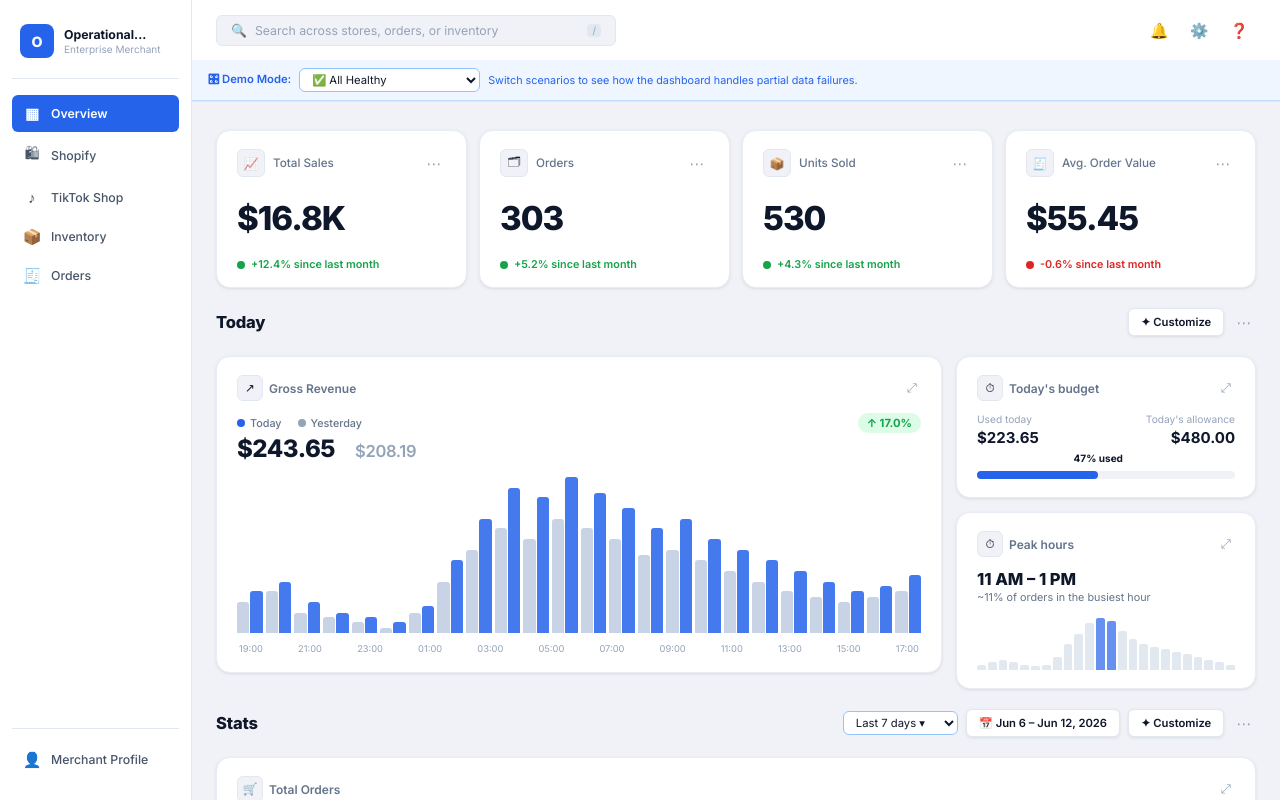
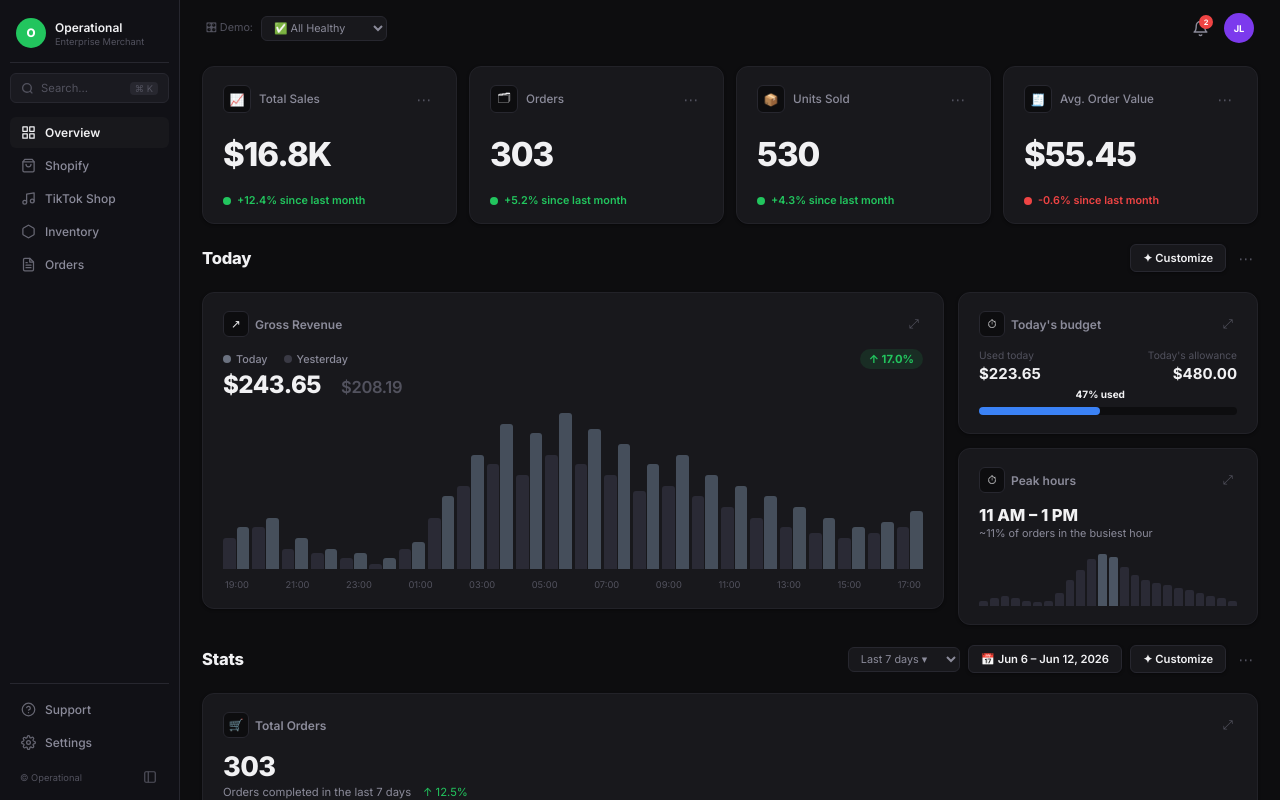
Before and after one commit to JesuaLabor/ecommerce-command-center, a React (Vite) app: page / in a window 1280 px wide. Shown: the top 800 px of the page. Built offline with nearby package versions, Linux system fonts and the light colour scheme.

Commit message:
feat: full dark theme UI redesign matching reference image

```diff
--- a/src/App.jsx
+++ b/src/App.jsx
@@ -1,23 +1,22 @@
 import { useState, useEffect, useCallback } from "react";
 import { fetchDashboard } from "./api/mockData";
 
-import Sidebar from "./components/Sidebar";
-import TopBar from "./components/TopBar";
-import OverviewPage from "./components/OverviewPage";
-import KPISummary from "./components/KPISummary";
+import Sidebar        from "./components/Sidebar";
+import OverviewPage   from "./components/OverviewPage";
+import KPISummary     from "./components/KPISummary";
 import StorePerformance from "./components/StorePerformance";
-import LoadingScreen from "./components/LoadingScreen";
+import LoadingScreen  from "./components/LoadingScreen";
 
 /**
- * App — root component, owns all global state.
- * Global state: dashboardData, loading, error, scenario, activePage
+ * App — root component.
+ * Removed the TopBar/scenario strip from the grid; demo mode moved to main header.
  */
 export default function App() {
   const [dashboardData, setDashboardData] = useState(null);
-  const [loading, setLoading] = useState(true);
-  const [error, setError] = useState(null);
-  const [scenario, setScenario] = useState("healthy");
-  const [activePage, setActivePage] = useState("overview");
+  const [loading, setLoading]             = useState(true);
+  const [error, setError]                 = useState(null);
+  const [scenario, setScenario]           = useState("healthy");
+  const [activePage, setActivePage]       = useState("overview");
 
   const loadDashboard = useCallback(async (s) => {
     setLoading(true);
@@ -53,32 +52,55 @@ export default function App() {
   }
 
   const pageLabels = {
-    overview: { title: "Overview", sub: "Full performance snapshot across all connected platforms." },
-    shopify: { title: "Shopify Management", sub: "7-day performance overview across all active Shopify storefronts." },
-    tiktok: { title: "TikTok Shop", sub: "TikTok Shop orders, revenue, and sync status." },
-    inventory: { title: "Inventory", sub: "Stock levels, low-stock alerts, and SKU health." },
-    orders: { title: "Orders", sub: "Unified order feed across Shopify and TikTok Shop." },
+    overview:  { title: "Overview",           sub: "Full performance snapshot across all connected platforms." },
+    shopify:   { title: "Shopify Management", sub: "7-day performance overview across all active Shopify storefronts." },
+    tiktok:    { title: "TikTok Shop",        sub: "TikTok Shop orders, revenue, and sync status." },
+    inventory: { title: "Inventory",          sub: "Stock levels, low-stock alerts, and SKU health." },
+    orders:    { title: "Orders",             sub: "Unified order feed across Shopify and TikTok Shop." },
   };
-  const page = pageLabels[activePage] ?? pageLabels.shopify;
+  const page = pageLabels[activePage] ?? pageLabels.overview;
 
   return (
     <div className="app">
-      {/* ── Sidebar (grid-area: sidebar) ── */}
+      {/* ── Sidebar ── */}
       <Sidebar activePage={activePage} onNavigate={setActivePage} />
 
-      {/* ── Topbar + scenario strip (grid-area: topbar) ── */}
-      <div className="topbar-wrapper">
-        <TopBar scenario={scenario} onScenarioChange={setScenario} />
-      </div>
+      {/* ── Main ── */}
+      <main className="main" id="main-content">
 
-      {/* ── Main content (grid-area: main) ── */}
-      <main className="main" id="main-content">
+        {/* Top-right actions bar */}
+        <div className="main-topbar">
+          <div className="main-topbar-left">
+            <label className="demo-label">🎛 Demo:</label>
+            <select
+              id="scenario-select"
+              className="scenario-select"
+              value={scenario}
+              onChange={(e) => setScenario(e.target.value)}
+            >
+              <option value="healthy">✅ All Healthy</option>
+              <option value="stale">⚠️ TikTok Stale</option>
+              <option value="unavailable">🔴 TikTok Down</option>
+              <option value="shopify_down">🔴 Shopify Down</option>
+              <option value="both_down">🔴🔴 Both Down</option>
+            </select>
+          </div>
+          <div className="main-topbar-right">
+            <button className="topbar-icon-btn" aria-label="Notifications" id="btn-notifications">
+              <svg width="17" height="17" viewBox="0 0 24 24" fill="none" stroke="currentColor" strokeWidth="2" strokeLinecap="round" strokeLinejoin="round">
+                <path d="M18 8A6 6 0 006 8c0 7-3 9-3 9h18s-3-2-3-9"/><path d="M13.73 21a2 2 0 01-3.46 0"/>
+              </svg>
+              <span className="notif-badge">2</span>
+            </button>
+            <div className="user-avatar" id="btn-user-menu">JL</div>
+          </div>
+        </div>
+
+        {/* Page content */}
         {activePage === "overview" ? (
-          /* Overview has its own internal layout */
           <OverviewPage platforms={dashboardData.platforms} />
         ) : (
           <>
-            {/* Page header */}
             <div className="page-header">
               <div className="page-title-block">
                 <h1 className="page-title">{page.title}</h1>
@@ -89,17 +111,11 @@ export default function App() {
                 <button className="btn-primary" id="btn-sync-stores" onClick={() => loadDashboard(scenario)}>↻ Sync Stores</button>
               </div>
             </div>
-
-            {/* KPI cards */}
             <KPISummary platforms={dashboardData.platforms} />
-
-            {/* Store performance table */}
             <StorePerformance platforms={dashboardData.platforms} />
           </>
         )}
       </main>
-
-
     </div>
   );
 }
--- a/src/components/Sidebar.jsx
+++ b/src/components/Sidebar.jsx
@@ -1,50 +1,140 @@
 /**
- * Sidebar — presentational, no local state.
+ * Sidebar — dark theme, matches reference design.
  * Props: activePage {string}, onNavigate {function}
  */
 export default function Sidebar({ activePage, onNavigate }) {
-  const navItems = [
-    { id: "overview",   icon: "▦",  label: "Overview" },
-    { id: "shopify",    icon: "🛍",  label: "Shopify" },
-    { id: "tiktok",     icon: "♪",  label: "TikTok Shop" },
-    { id: "inventory",  icon: "📦", label: "Inventory" },
-    { id: "orders",     icon: "🧾", label: "Orders" },
+  const mainNav = [
+    {
+      id: "overview",
+      label: "Overview",
+      icon: (
+        <svg width="15" height="15" viewBox="0 0 24 24" fill="none" stroke="currentColor" strokeWidth="2" strokeLinecap="round" strokeLinejoin="round">
+          <rect x="3" y="3" width="7" height="7"/><rect x="14" y="3" width="7" height="7"/>
+          <rect x="14" y="14" width="7" height="7"/><rect x="3" y="14" width="7" height="7"/>
+        </svg>
+      ),
+    },
+    {
+      id: "shopify",
+      label: "Shopify",
+      icon: (
+        <svg width="15" height="15" viewBox="0 0 24 24" fill="none" stroke="currentColor" strokeWidth="2" strokeLinecap="round" strokeLinejoin="round">
+          <path d="M6 2L3 6v14a2 2 0 002 2h14a2 2 0 002-2V6l-3-4z"/><line x1="3" y1="6" x2="21" y2="6"/>
+          <path d="M16 10a4 4 0 01-8 0"/>
+        </svg>
+      ),
+    },
+    {
+      id: "tiktok",
+      label: "TikTok Shop",
+      icon: (
+        <svg width="15" height="15" viewBox="0 0 24 24" fill="none" stroke="currentColor" strokeWidth="2" strokeLinecap="round" strokeLinejoin="round">
+          <path d="M9 18V5l12-2v13"/><circle cx="6" cy="18" r="3"/><circle cx="18" cy="16" r="3"/>
+        </svg>
+      ),
+    },
+    {
+      id: "inventory",
+      label: "Inventory",
+      icon: (
+        <svg width="15" height="15" viewBox="0 0 24 24" fill="none" stroke="currentColor" strokeWidth="2" strokeLinecap="round" strokeLinejoin="round">
+          <path d="M21 16V8a2 2 0 00-1-1.73l-7-4a2 2 0 00-2 0l-7 4A2 2 0 003 8v8a2 2 0 001 1.73l7 4a2 2 0 002 0l7-4A2 2 0 0021 16z"/>
+        </svg>
+      ),
+    },
+    {
+      id: "orders",
+      label: "Orders",
+      icon: (
+        <svg width="15" height="15" viewBox="0 0 24 24" fill="none" stroke="currentColor" strokeWidth="2" strokeLinecap="round" strokeLinejoin="round">
+          <path d="M14 2H6a2 2 0 00-2 2v16a2 2 0 002 2h12a2 2 0 002-2V8z"/><polyline points="14 2 14 8 20 8"/>
+          <line x1="16" y1="13" x2="8" y2="13"/><line x1="16" y1="17" x2="8" y2="17"/><polyline points="10 9 9 9 8 9"/>
+        </svg>
+      ),
+    },
+  ];
+
+  const bottomNav = [
+    {
+      id: "support",
+      label: "Support",
+      icon: (
+        <svg width="15" height="15" viewBox="0 0 24 24" fill="none" stroke="currentColor" strokeWidth="2" strokeLinecap="round" strokeLinejoin="round">
+          <circle cx="12" cy="12" r="10"/><path d="M9.09 9a3 3 0 015.83 1c0 2-3 3-3 3"/><line x1="12" y1="17" x2="12.01" y2="17"/>
+        </svg>
+      ),
+    },
+    {
+      id: "settings",
+      label: "Settings",
+      icon: (
+        <svg width="15" height="15" viewBox="0 0 24 24" fill="none" stroke="currentColor" strokeWidth="2" strokeLinecap="round" strokeLinejoin="round">
+          <circle cx="12" cy="12" r="3"/>
+          <path d="M19.4 15a1.65 1.65 0 00.33 1.82l.06.06a2 2 0 010 2.83 2 2 0 01-2.83 0l-.06-.06a1.65 1.65 0 00-1.82-.33 1.65 1.65 0 00-1 1.51V21a2 2 0 01-4 0v-.09A1.65 1.65 0 009 19.4a1.65 1.65 0 00-1.82.33l-.06.06a2 2 0 01-2.83-2.83l.06-.06A1.65 1.65 0 004.68 15a1.65 1.65 0 00-1.51-1H3a2 2 0 010-4h.09A1.65 1.65 0 004.6 9a1.65 1.65 0 00-.33-1.82l-.06-.06a2 2 0 012.83-2.83l.06.06A1.65 1.65 0 009 4.68a1.65 1.65 0 001-1.51V3a2 2 0 014 0v.09a1.65 1.65 0 001 1.51 1.65 1.65 0 001.82-.33l.06-.06a2 2 0 012.83 2.83l-.06.06A1.65 1.65 0 0019.4 9a1.65 1.65 0 001.51 1H21a2 2 0 010 4h-.09a1.65 1.65 0 00-1.51 1z"/>
+        </svg>
+      ),
+    },
   ];
 
   return (
     <aside className="sidebar">
+
+      {/* ── Brand ── */}
       <div className="sidebar-brand">
-        <div className="brand-logo">O</div>
+        <div className="brand-avatar">
+          <span>O</span>
+        </div>
         <div className="brand-text">
-          <span className="brand-title">Operational...</span>
+          <span className="brand-title">Operational</span>
           <span className="brand-sub">Enterprise Merchant</span>
         </div>
       </div>
 
-      <nav>
-        {navItems.map((item) => (
-          <div
+      {/* ── Search ── */}
+      <div className="sidebar-search">
+        <svg className="sidebar-search-icon" width="13" height="13" viewBox="0 0 24 24" fill="none" stroke="currentColor" strokeWidth="2.5">
+          <circle cx="11" cy="11" r="8"/><line x1="21" y1="21" x2="16.65" y2="16.65"/>
+        </svg>
+        <span className="sidebar-search-placeholder">Search...</span>
+        <span className="sidebar-search-shortcut">⌘ K</span>
+      </div>
+
+      {/* ── Main Nav ── */}
+      <nav className="sidebar-nav">
+        {mainNav.map((item) => (
+          <button
             key={item.id}
             className={`nav-item ${activePage === item.id ? "active" : ""}`}
             onClick={() => onNavigate(item.id)}
-            role="button"
-            tabIndex={0}
             id={`nav-${item.id}`}
           >
             <span className="nav-icon">{item.icon}</span>
-            {item.label}
-          </div>
+            <span>{item.label}</span>
+          </button>
         ))}
       </nav>
 
       <div className="sidebar-spacer" />
 
+      {/* ── Bottom Nav ── */}
       <div className="sidebar-bottom">
-        <div className="nav-item" id="nav-merchant-profile">
-          <span className="nav-icon">👤</span>
-          Merchant Profile
+        {bottomNav.map((item) => (
+          <button key={item.id} className="nav-item" id={`nav-${item.id}`}>
+            <span className="nav-icon">{item.icon}</span>
+            <span>{item.label}</span>
+          </button>
+        ))}
+
+        <div className="sidebar-footer-brand">
+          <span className="sidebar-footer-copy">© Operational</span>
+          <button className="sidebar-collapse-btn" aria-label="Collapse sidebar">
+            <svg width="14" height="14" viewBox="0 0 24 24" fill="none" stroke="currentColor" strokeWidth="2">
+              <rect x="3" y="3" width="18" height="18" rx="2"/><line x1="9" y1="3" x2="9" y2="21"/>
+            </svg>
+          </button>
         </div>
       </div>
+
     </aside>
   );
 }
--- a/src/index.css
+++ b/src/index.css
@@ -1,50 +1,47 @@
 @import url('https://fonts.googleapis.com/css2?family=Inter:wght@300;400;500;600;700;800&display=swap');
 
-/* ─── Design Tokens ─────────────────────────────────────────── */
+/* ─── Design Tokens — Dark Theme ────────────────────────────── */
 :root {
-  --bg-app: #f0f2f7;
-  --bg-sidebar: #ffffff;
-  --bg-topbar: #ffffff;
-  --bg-card: #ffffff;
-  --bg-card-hover: #f8f9fc;
-  --bg-active-nav: #2563eb;
-  --bg-table-row: #ffffff;
-  --bg-table-row-hover: #f8faff;
-
-  --text-primary: #0f172a;
-  --text-secondary: #64748b;
-  --text-muted: #94a3b8;
-  --text-nav: #475569;
-  --text-nav-active: #ffffff;
-
-  --accent-blue: #2563eb;
-  --accent-blue-light: #eff6ff;
-  --accent-blue-hover: #1d4ed8;
-
-  --border: #e2e8f0;
-  --border-card: #e8edf5;
-
-  --green: #16a34a;
-  --green-bg: #dcfce7;
-  --red: #dc2626;
-  --red-bg: #fee2e2;
-  --amber: #d97706;
-  --amber-bg: #fef3c7;
-  --gray-badge: #94a3b8;
-  --gray-badge-bg: #f1f5f9;
-
-  --radius-sm: 6px;
-  --radius-md: 10px;
-  --radius-lg: 14px;
-  --radius-xl: 18px;
-
-  --shadow-card: 0 1px 4px rgba(0, 0, 0, 0.06), 0 1px 2px rgba(0, 0, 0, 0.04);
-  --shadow-md: 0 4px 16px rgba(0, 0, 0, 0.08);
-  --shadow-btn: 0 2px 8px rgba(37, 99, 235, 0.25);
-
-  --sidebar-width: 192px;
-  --topbar-height: 60px;
-
+  --bg-app:            #0d0d0f;
+  --bg-sidebar:        #111116;
+  --bg-card:           #18181c;
+  --bg-card-hover:     #1e1e24;
+  --bg-input:          #1a1a20;
+  --bg-table-row:      #18181c;
+  --bg-table-row-hover:#1e1e24;
+
+  --text-primary:      #f1f1f3;
+  --text-secondary:    #8b8b9a;
+  --text-muted:        #52525e;
+  --text-nav:          #8b8b9a;
+  --text-nav-active:   #f1f1f3;
+
+  --accent-blue:       #3b82f6;
+  --accent-blue-light: rgba(59,130,246,0.12);
+  --accent-blue-hover: #2563eb;
+
+  --border:            #27272f;
+  --border-card:       #222228;
+
+  --green:             #22c55e;
+  --green-bg:          rgba(34,197,94,0.12);
+  --red:               #ef4444;
+  --red-bg:            rgba(239,68,68,0.12);
+  --amber:             #f59e0b;
+  --amber-bg:          rgba(245,158,11,0.12);
+  --gray-badge:        #52525e;
+  --gray-badge-bg:     #1e1e24;
+
+  --radius-sm:  6px;
+  --radius-md:  10px;
+  --radius-lg:  12px;
+  --radius-xl:  16px;
+
+  --shadow-card: 0 1px 3px rgba(0,0,0,0.4);
+  --shadow-md:   0 4px 20px rgba(0,0,0,0.5);
+  --shadow-btn:  0 2px 8px rgba(59,130,246,0.3);
+
+  --sidebar-width: 180px;
 
   --transition: 0.15s ease;
 }
@@ -85,10 +82,7 @@ ul {
 .app {
   display: grid;
   grid-template-columns: var(--sidebar-width) 1fr;
-  grid-template-rows: auto 1fr;
-  grid-template-areas:
-    "sidebar topbar"
-    "sidebar main";
+  grid-template-areas: "sidebar main";
   min-height: 100vh;
 }
 
@@ -99,33 +93,34 @@ ul {
   border-right: 1px solid var(--border);
   display: flex;
   flex-direction: column;
-  padding: 20px 12px;
+  padding: 14px 10px 12px;
   position: sticky;
   top: 0;
   height: 100vh;
   overflow-y: auto;
 }
 
+/* Brand row */
 .sidebar-brand {
   display: flex;
   align-items: center;
-  gap: 10px;
-  padding: 4px 8px 20px;
+  gap: 9px;
+  padding: 4px 6px 14px;
   border-bottom: 1px solid var(--border);
-  margin-bottom: 16px;
-}
-
-.brand-logo {
-  width: 34px;
-  height: 34px;
-  background: var(--accent-blue);
-  border-radius: 8px;
+  margin-bottom: 10px;
+}
+
+.brand-avatar {
+  width: 30px;
+  height: 30px;
+  border-radius: 50%;
+  background: #22c55e;
   display: flex;
   align-items: center;
   justify-content: center;
-  font-size: 0.95rem;
+  font-size: 0.78rem;
   font-weight: 800;
-  color: white;
+  color: #fff;
   flex-shrink: 0;
 }
 
@@ -136,8 +131,8 @@ ul {
 }
 
 .brand-title {
-  font-size: 0.82rem;
-  font-weight: 700;
+  font-size: 0.8rem;
+  font-weight: 600;
   color: var(--text-primary);
   white-space: nowrap;
   overflow: hidden;
@@ -145,159 +140,200 @@ ul {
 }
 
 .brand-sub {
-  font-size: 0.67rem;
+  font-size: 0.62rem;
   color: var(--text-muted);
   margin-top: 1px;
 }
 
-.nav-label {
+/* Search */
+.sidebar-search {
+  display: flex;
+  align-items: center;
+  gap: 7px;
+  background: var(--bg-input);
+  border: 1px solid var(--border);
+  border-radius: var(--radius-sm);
+  padding: 7px 10px;
+  margin-bottom: 14px;
+  cursor: text;
+}
+
+.sidebar-search-icon { color: var(--text-muted); flex-shrink: 0; }
+
+.sidebar-search-placeholder {
+  font-size: 0.75rem;
+  color: var(--text-muted);
+  flex: 1;
+}
+
+.sidebar-search-shortcut {
   font-size: 0.62rem;
-  font-weight: 700;
-  text-transform: uppercase;
-  letter-spacing: 0.08em;
-  color: var(--text-muted);
-  padding: 0 10px;
-  margin-bottom: 6px;
-  margin-top: 4px;
-}
+  color: var(--text-muted);
+  background: var(--border);
+  padding: 1px 5px;
+  border-radius: 4px;
+  white-space: nowrap;
+}
+
+/* Nav */
+.sidebar-nav { display: flex; flex-direction: column; gap: 2px; }
 
 .nav-item {
   display: flex;
   align-items: center;
   gap: 9px;
-  padding: 9px 10px;
+  width: 100%;
+  padding: 8px 10px;
   border-radius: var(--radius-sm);
-  font-size: 0.82rem;
+  font-size: 0.8rem;
   font-weight: 500;
   color: var(--text-nav);
   cursor: pointer;
   transition: background var(--transition), color var(--transition);
-  margin-bottom: 2px;
+  text-align: left;
+  background: none;
+  border: none;
 }
 
 .nav-item:hover {
-  background: var(--accent-blue-light);
-  color: var(--accent-blue);
+  background: var(--bg-card);
+  color: var(--text-primary);
 }
 
 .nav-item.active {
-  background: var(--accent-blue);
-  color: white;
+  background: var(--bg-card);
+  color: var(--text-primary);
   font-weight: 600;
 }
 
 .nav-icon {
-  font-size: 1rem;
-  width: 20px;
-  text-align: center;
+  display: flex;
+  align-items: center;
+  justify-content: center;
+  width: 16px;
   flex-shrink: 0;
-}
-
-.sidebar-spacer {
-  flex: 1;
-}
+  color: currentColor;
+  opacity: 0.7;
+}
+
+.nav-item.active .nav-icon,
+.nav-item:hover .nav-icon { opacity: 1; }
+
+.sidebar-spacer { flex: 1; }
 
 .sidebar-bottom {
   border-top: 1px solid var(--border);
-  padding-top: 12px;
-}
-
-/* ─── Topbar wrapper (holds topbar + scenario strip) ────────── */
-.topbar-wrapper {
-  grid-area: topbar;
+  padding-top: 10px;
   display: flex;
   flex-direction: column;
-  border-bottom: 1px solid var(--border);
-  background: var(--bg-topbar);
-  position: sticky;
-  top: 0;
-  z-index: 50;
-}
-
-/* ─── Topbar ─────────────────────────────────────────────────── */
-.topbar {
-  background: var(--bg-topbar);
-  display: flex;
-  align-items: center;
-  padding: 0 24px;
-  height: var(--topbar-height);
-  gap: 16px;
-}
-
-.search-bar {
-  flex: 1;
-  max-width: 400px;
+  gap: 2px;
+}
+
+.sidebar-footer-brand {
+  display: flex;
+  align-items: center;
+  justify-content: space-between;
+  padding: 8px 10px 2px;
+}
+
+.sidebar-footer-copy {
+  font-size: 0.62rem;
+  color: var(--text-muted);
+}
+
+.sidebar-collapse-btn {
+  color: var(--text-muted);
+  display: flex;
+  align-items: center;
+  padding: 2px;
+  border-radius: 4px;
+  transition: color var(--transition);
+}
+.sidebar-collapse-btn:hover { color: var(--text-secondary); }
+
+/* ─── Main-area top bar ──────────────────────────────────────── */
+.main-topbar {
+  display: flex;
+  align-items: center;
+  justify-content: space-between;
+  padding: 12px 4px 4px;
+  gap: 12px;
+}
+
+.main-topbar-left {
   display: flex;
   align-items: center;
   gap: 8px;
-  background: var(--bg-app);
-  border: 1px solid var(--border);
-  border-radius: var(--radius-sm);
-  padding: 7px 14px;
-}
-
-.search-icon {
-  color: var(--text-muted);
-  font-size: 0.85rem;
-}
-
-.search-input {
-  border: none;
-  background: none;
-  outline: none;
-  font-family: inherit;
-  font-size: 0.82rem;
-  color: var(--text-primary);
-  width: 100%;
-}
-
-.search-input::placeholder {
-  color: var(--text-muted);
-}
-
-.search-shortcut {
-  font-size: 0.65rem;
-  color: var(--text-muted);
-  background: var(--border);
-  padding: 1px 5px;
-  border-radius: 4px;
-}
-
-.topbar-spacer {
-  flex: 1;
-}
-
-.topbar-actions {
-  display: flex;
-  align-items: center;
-  gap: 6px;
+}
+
+.demo-label {
+  font-size: 0.72rem;
+  color: var(--text-muted);
+  white-space: nowrap;
+}
+
+.main-topbar-right {
+  display: flex;
+  align-items: center;
+  gap: 8px;
 }
 
 .topbar-icon-btn {
-  width: 34px;
-  height: 34px;
+  width: 32px;
+  height: 32px;
   border-radius: var(--radius-sm);
   display: flex;
   align-items: center;
   justify-content: center;
   color: var(--text-secondary);
-  font-size: 1rem;
+  position: relative;
   transition: background var(--transition);
 }
 
-.topbar-icon-btn:hover {
-  background: var(--bg-app);
+.topbar-icon-btn:hover { background: var(--bg-card); }
+
+.notif-badge {
+  position: absolute;
+  top: 3px;
+  right: 3px;
+  width: 14px;
+  height: 14px;
+  border-radius: 50%;
+  background: var(--red);
+  color: #fff;
+  font-size: 0.5rem;
+  font-weight: 700;
+  display: flex;
+  align-items: center;
+  justify-content: center;
+}
+
+.user-avatar {
+  width: 30px;
+  height: 30px;
+  border-radius: 50%;
+  background: #7c3aed;
+  color: #fff;
+  font-size: 0.62rem;
+  font-weight: 700;
+  display: flex;
+  align-items: center;
+  justify-content: center;
+  cursor: pointer;
+  flex-shrink: 0;
 }
 
 /* ─── Main Content ───────────────────────────────────────────── */
 .main {
   grid-area: main;
-  padding: 28px 24px;
+  padding: 0 22px 28px;
   overflow-y: auto;
   display: flex;
   flex-direction: column;
-  gap: 22px;
-}
+  gap: 18px;
+}
+
+
 
 .page-header {
   display: flex;
@@ -845,14 +881,15 @@ ul {
 }
 
 .scenario-select {
-  padding: 3px 8px;
+  padding: 4px 8px;
   border-radius: var(--radius-sm);
-  border: 1px solid #93c5fd;
-  font-size: 0.75rem;
+  border: 1px solid var(--border);
+  font-size: 0.72rem;
   font-family: inherit;
-  color: var(--text-primary);
-  background: white;
+  color: var(--text-secondary);
+  background: var(--bg-card);
   outline: none;
+  cursor: pointer;
 }
 
 /* ─── Sync status pill ───────────────────────────────────────── */
@@ -1226,13 +1263,8 @@ ul {
   flex-shrink: 0;
 }
 
-.dot-today {
-  background: var(--accent-blue);
-}
-
-.dot-yesterday {
-  background: var(--text-muted);
-}
+.dot-today    { background: #6b7280; }
+.dot-yesterday { background: #3a3a45; }
 
 .ov-revenue-legend-label {
   font-size: 0.72rem;
@@ -1304,16 +1336,17 @@ ul {
 }
 
 .ov-bar-today {
-  background: var(--accent-blue);
-  opacity: 0.85;
+  background: #4b5563;
+  opacity: 0.9;
 }
 
 .ov-bar-today:hover {
   opacity: 1;
+  background: #6b7280;
 }
 
 .ov-bar-yesterday {
-  background: #c8d3e6;
+  background: #2a2a35;
 }
 
 .ov-chart-labels {
@@ -1428,13 +1461,12 @@ ul {
 .ov-peak-bar {
   flex: 1;
   border-radius: 2px 2px 0 0;
-  background: var(--border);
+  background: #2a2a35;
   min-height: 4px;
 }
 
 .ov-peak-bar-hi {
-  background: var(--accent-blue);
-  opacity: 0.7;
+  background: #4b5563;
 }
 
 /* Stats / Orders section */
@@ -1463,44 +1495,14 @@ ul {
 
 /* ─── Responsive ─────────────────────────────────────────────── */
 @media (max-width: 1024px) {
-  .app {
-    grid-template-columns: var(--sidebar-width) 1fr;
-    grid-template-areas:
-      "sidebar topbar"
-      "sidebar main";
-  }
-
-
-  .kpi-row {
-    grid-template-columns: repeat(2, 1fr);
-  }
-
-  .ov-stat-row {
-    grid-template-columns: repeat(2, 1fr);
-  }
-
-  .ov-today-grid {
-    grid-template-columns: 1fr;
-  }
+  .ov-stat-row { grid-template-columns: repeat(2, 1fr); }
+  .kpi-row     { grid-template-columns: repeat(2, 1fr); }
+  .ov-today-grid { grid-template-columns: 1fr; }
 }
 
 @media (max-width: 640px) {
-  .app {
-    grid-template-columns: 1fr;
-    grid-template-areas:
-      "topbar"
-      "main";
-  }
-
-  .sidebar {
-    display: none;
-  }
-
-  .kpi-row {
-    grid-template-columns: 1fr 1fr;
-  }
-
-  .ov-stat-row {
-    grid-template-columns: 1fr 1fr;
-  }
-}
+  .app { grid-template-columns: 1fr; grid-template-areas: "main"; }
+  .sidebar { display: none; }
+  .ov-stat-row { grid-template-columns: 1fr 1fr; }
+  .kpi-row     { grid-template-columns: 1fr 1fr; }
+}
```
